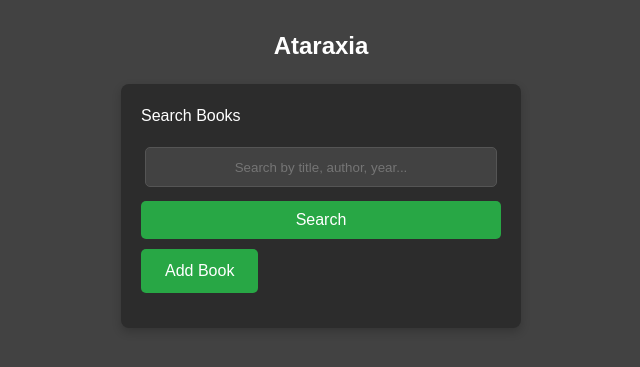
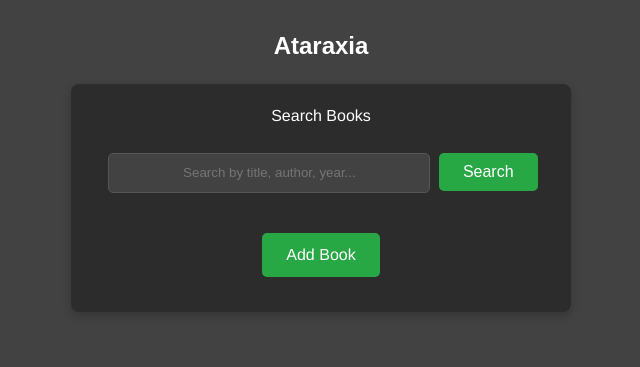
Before and after one commit to philcifone/libaraxia, a Flask app: page / in a window 1280 px wide. Shown: the top 367 px of the page, without its empty margins (319-959 px from the left). Run offline with Flask 3, Linux system fonts and the light colour scheme; data that the repository does not hold is empty.

Commit message:
made it even prettier (tweaks, man css is hard)

```diff
--- a/static/styles.css
+++ b/static/styles.css
@@ -8,7 +8,7 @@ h1, h2, h3, h4, h5, h6, p, ul, li, dl, dt, dd, blockquote, figure, figcaption, p
 }
 
 body {
-    font-family: Arial, sans-serif;
+    font-family: Helvetica, sans-serif;
     font-size: 16px;
     line-height: 1.5;
     background-color: #424242;
@@ -18,14 +18,14 @@ body {
 
 /* Center the form */
 form {
-    max-width: 400px;
+    max-width: 500px;
     margin: 20px auto;
     padding: 20px;
     background-color: #2c2c2c; /* Slightly lighter gray for contrast */
     border-radius: 8px;
     box-shadow: 0 4px 10px rgba(0, 0, 0, 0.2);
-    font-family: Arial, sans-serif;
-    text-align: left;
+    font-family: Helvetica, sans-serif;
+    text-align: center;
 }
 
 /* Input Field Styling */
@@ -33,7 +33,7 @@ form {
 form input[type="text"],
 form input[type="number"],
 textarea {
-    width: 330px;
+    width: 300px;
     align: center;
     padding: 10px;
     text-align: center;
@@ -43,11 +43,12 @@ textarea {
     background-color: #424242; /* Lighter gray */
     color: #EEEEEE;
     border-radius: 5px;
+    margin-bottom: 16px;
 }
 
 /* Button Styling */
 form button {
-    width: 100%;
+    width: auto;
     margin-bottom: 10px;
     text-decoration: none;
     font-size: 16px;
@@ -68,7 +69,7 @@ form button:hover {
 
 /* Checkbox label alignment */
 form label {
-    display: inline-flex;
+    display: block;
     align-items: center;
     color: white;
     margin-bottom: 15px;
@@ -83,7 +84,7 @@ form input[type="checkbox"] {
 form a {
     display: block;
     text-align: center;
-    color: #007bff;
+    color: #007BFF;
     margin-top: 15px;
     text-decoration: none;
 }
@@ -137,7 +138,7 @@ tr:nth-child(even) {
 }
 
 a {
-    color: #1e90ff;
+    color: #1E90FF;
     text-decoration: none;
 }
 
@@ -232,7 +233,7 @@ a:hover {
 }
 
 .add-book-link {
-    width:;
+    width: auto;
     margin-bottom: 10px;
     text-decoration: none;
     font-size: 16px;
--- a/templates/add_book.html
+++ b/templates/add_book.html
@@ -35,13 +35,14 @@
 	<input type="text" id="page_count" name="page_count" value="{{ book_details.page_count if book_details }}"><br><br>
 
         <label for="read">Have you read this book?</label>
-	<input type="checkbox" id="read" name="read" {% if book_details.read %}checked{% endif %}><br>
+	<input type="checkbox" id="read" name="read" {% if book_details.read %}checked{% endif %}><br><br>
 
 	<label for="image">Upload Book Cover</label>
-	<input type="file" id="image" name="image" accept="image/*"><br>
+	<input type="file" id="image" name="image" accept="image/*"><br><br>
 
         <button type="submit" name="submit_book">Add Book</button>
     </form>
+    <br>
     <div class="back-to-list">
         <a href="{{ url_for('index') }}" class="back-to-list-link">Back to Catalog</a>
     </div>
--- a/templates/edit_book.html
+++ b/templates/edit_book.html
@@ -30,10 +30,12 @@
 
 
 	<label for="read">Have you read this book?</label>
-        <input type="checkbox" id="read" name="read" {% if book[7] %}checked{% endif %}><br>
+	<input type="checkbox" id="read" name="read" {% if book[7] %}checked{% endif %}><br><br>
+
 
 	<button type="submit">Save Changes</button>
     </form>
+    <br>
     <div class="back-to-list">
         <a href="{{ url_for('index') }}" class="back-to-list-link">Back to Catalog</a>
     </div>
--- a/templates/index.html
+++ b/templates/index.html
@@ -12,7 +12,11 @@
         <label for="search_term">Search Books</label>
         <input type="text" id="search_term" name="search_term" placeholder="Search by title, author, year..." value="{{ request.args.get('search_term', '') }}">
         <button class="form button" type="submit">Search</button>
-	<a href="/add" class="add-book-link">Add Book<a/>
+	<br>
+	<br>
+	<div>
+	    <a href="/add" class="add-book-link">Add Book<a/>
+	</div>
     </form>
     <a></a> <!-- I had to put this in, or else there was an empty spot at the beginning of the grid? strange. -->
 
```
